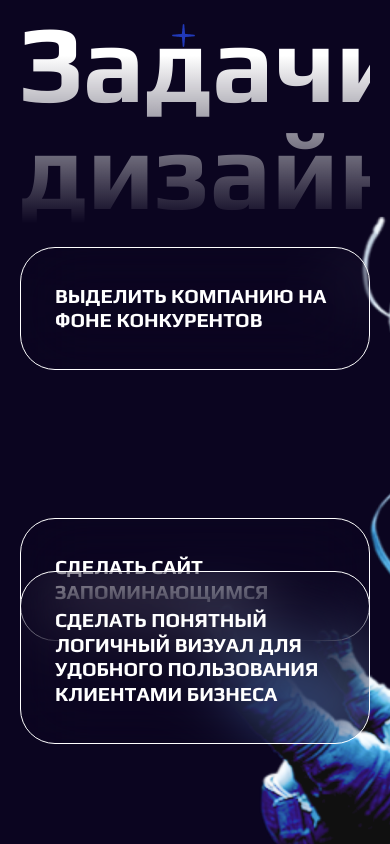
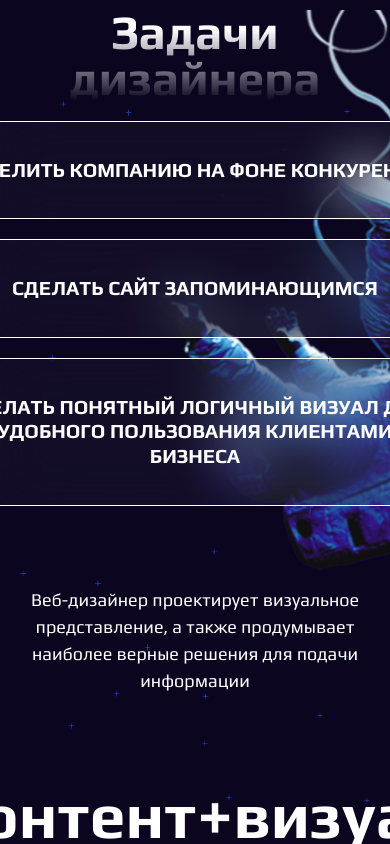
Before and after one commit to JulieBenchuk/web-studio, a Next.js app: page /design in a window 390 px wide. Shown: the part 880-1724 px from the top of the page. Built offline with nearby package versions, Linux system fonts and the light colour scheme.

Commit message:
feat: tablet version of DesignerTasks done

```diff
--- a/src/components/04_Desing/DesignerTasks.tsx
+++ b/src/components/04_Desing/DesignerTasks.tsx
@@ -11,7 +11,11 @@ const DesignerTasks = () => {
     return (
         <Wrapper className={style.wrapper}>
             <div className={style.content}>
-                <SmallTitle className={style.title}>Задачи дизайнера</SmallTitle>
+
+                <div className={style.titleBlock}>
+                    <SmallTitle className={style.taskTitle}>Задачи дизайнера</SmallTitle>
+                </div>
+
                 <div className={style.tasks}>
                     <img src={spaceman.src} alt="design" className={style.spaceman}/>
                     <img src={stars.src} alt="design" className={style.stars}/>
@@ -24,6 +28,7 @@ const DesignerTasks = () => {
                         продумывает наиболее верные решения для подачи информации
                     </div>
                 </div>
+
                 <div className={style.visual}>
                     <div className={style.visualTitle}>Контент+визуал</div>
                     <div className={style.visualDescription}>
@@ -37,6 +42,7 @@ const DesignerTasks = () => {
                         </div>
                         <FullButton className={style.visualButton}>Заполнить анкету</FullButton>
                     </div>
+
                     <div className={style.background}>
                         <img src={waves.src} alt="design" className={style.waves}/>
                     </div>
--- a/src/styles/components/designerTasks.module.scss
+++ b/src/styles/components/designerTasks.module.scss
@@ -9,50 +9,41 @@
     overflow: hidden;
     padding: 0 130px;
     @media (max-width: 1024px) {
-      padding: 0 155px;
+      padding: 0 170px;
     }
     @media (max-width: 767px) {
       padding: 0 20px;
     }
 
-    .title {
-      max-width: 819px;
-      @include Text-FS-FW-LH(110px, 700, 97.2%);
+    .titleBlock {
+      @media (max-width: 767px) {
+        @include Flex-Center();
+      }
+
+      .taskTitle {
+        max-width: 819px;
+        @media (max-width: 1024px) {
+          max-width: 377px;
+        }
+        @media (max-width: 767px) {
+          text-align: center;
+          max-width: 391px;
+        }
+      }
     }
+
 
     .tasks {
       padding-top: 23px;
       display: flex;
       flex-direction: column;
       position: relative;
-
-      .spaceman {
-        z-index: 0;
-        position: absolute;
-        left: 0;
-        right: 0;
-        top: -80px;
-        max-width: 874px;
-
+      @media (max-width: 1024px) {
+        padding-top: 40px;
+        gap: 20px;
       }
-
-      .stars {
-        z-index: 0;
-        position: absolute;
-        left: 0;
-        right: 0;
-        top: -200px;
-      }
-
-
-      .topTask, .leftTask, .rightTask {
-        z-index: 1;
-        border: 1px solid $text-color-primary;
-        backdrop-filter: blur(34px);
-        border-radius: 35px;
-        text-transform: uppercase;
-        @include Text-FS-FW-LH(20px, 700, 123.7%);
-        padding: 36px 34px;
+      @media (max-width: 767px) {
+        padding-top: 20px;
       }
 
       .topTask {
@@ -75,14 +66,64 @@
 
       }
 
+      .topTask, .leftTask, .rightTask {
+        z-index: 1;
+        border: 1px solid $text-color-primary;
+        backdrop-filter: blur(34px);
+        border-radius: 35px;
+        text-transform: uppercase;
+        @include Text-FS-FW-LH(20px, 700, 123.7%);
+        padding: 36px 34px;
+        @media (max-width: 1024px) {
+          background: rgba(217, 217, 217, 0.04);
+          backdrop-filter: blur(27px);
+          align-self: center;
+          width: 557px;
+          text-align: center;
+          margin: 0;
+        }
+      }
+
+
       .tasksDescription {
         z-index: 1;
         margin-top: 313px;
         max-width: 670px;
         text-align: center;
         align-self: center;
-        @include Text-FS-FW-LH(18px, 400, 150%)
+        @include Text-FS-FW-LH(18px, 400, 150%);
+        @media (max-width: 1024px) {
+          max-width: 448px;
+          margin-top: 60.65px;
+        }
 
+
+      }
+
+      .spaceman {
+        z-index: 0;
+        position: absolute;
+        left: 0;
+        right: 0;
+        top: -80px;
+        max-width: 874px;
+        @media (max-width: 1024px) {
+          max-width: 731px;
+          top: -200px;
+        }
+
+      }
+
+      .stars {
+        z-index: 0;
+        position: absolute;
+        left: 0;
+        right: 0;
+        top: -200px;
+        @media (max-width: 1024px) {
+          top: 0;
+          width: 100%;
+        }
       }
     }
 
@@ -91,12 +132,18 @@
       display: flex;
       flex-direction: column;
       padding-bottom: 80px;
+      @media (max-width: 1024px) {
+        padding-top: 90px;
+      }
 
 
       .visualTitle {
         z-index: 0;
         align-self: center;
         @include Text-FS-FW-LH(110px, 700, 97.2%);
+        @media (max-width: 1024px) {
+          @include Text-FS-FW-LH(64px, 700, 97.2%);
+        }
 
       }
 
@@ -105,10 +152,19 @@
         align-self: end;
         padding-top: 210px;
         max-width: 679px;
+        @media (max-width: 1024px) {
+          padding-top: 100px;
+          align-self: center;
+        }
+
 
         .visualText {
           padding-bottom: 30px;
           @include Text-FS-FW-LH(18px, 400, 150%);
+          @media (max-width: 1024px) {
+            padding-bottom: 40px;
+            max-width: 503px;
+          }
         }
 
         .visualButton {
```
